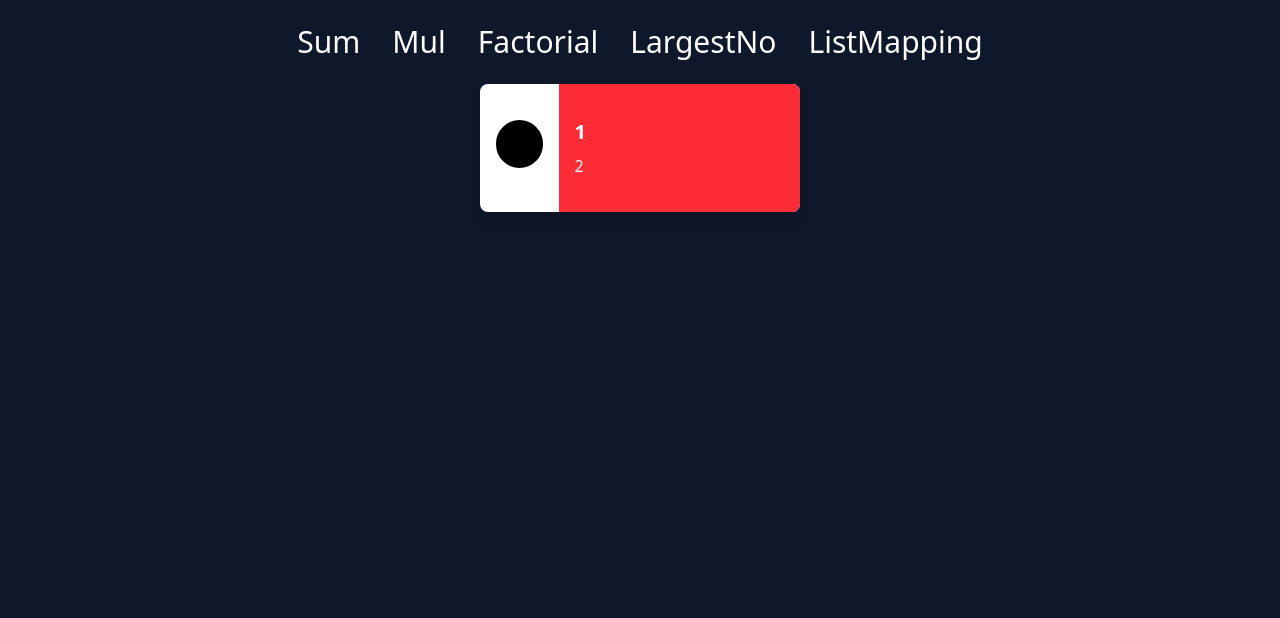
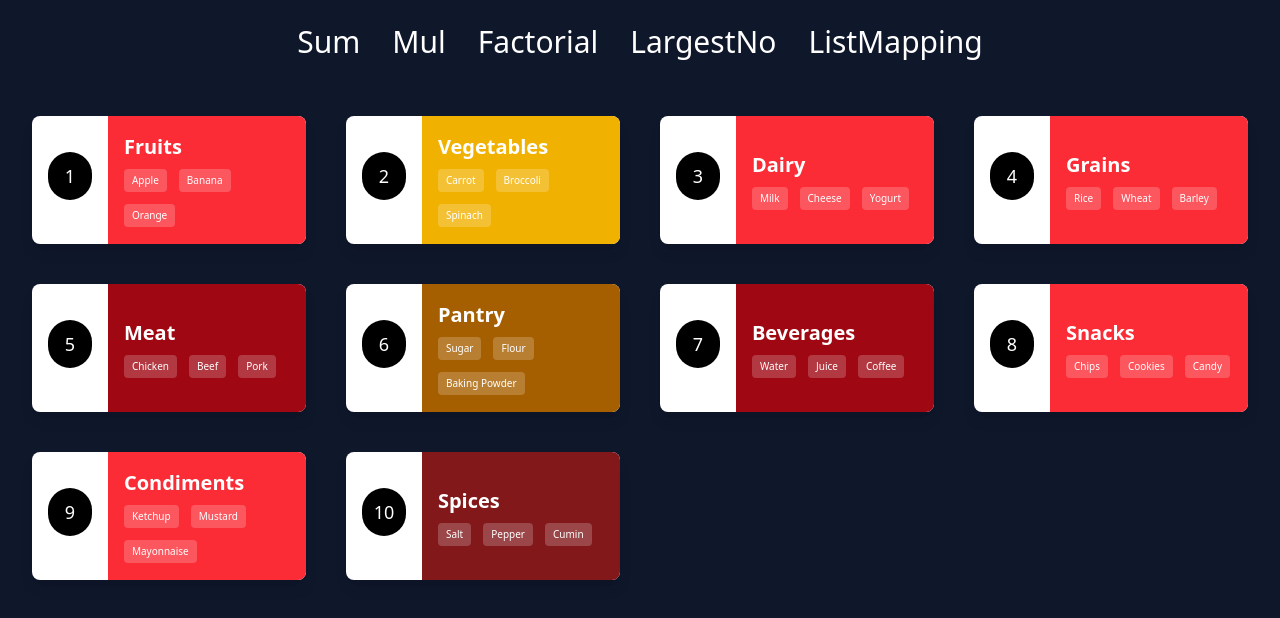
Before and after one commit to Mahakchhipa/react-website-project, a React (Vite) app: page /list in a window 1280 px wide. Shown: the top 618 px of the page. Built offline with nearby package versions, Linux system fonts and the light colour scheme.

Commit message:
Add data list

```diff
--- a/src/components/Listmapping.jsx
+++ b/src/components/Listmapping.jsx
@@ -1,30 +1,36 @@
 import React from "react";
+import data from "../utility/data";
+const Listmapping = () => {
+  return (
+    <div className="grid grid-cols-4 gap-10 p-8">
+      {data.map((data, index) => (
+        <div className="flex justify-center">
+          <div className="bg-white h-32 flex shadow-lg rounded-lg w-full sm:w-80">
+            <h1 className="bg-black w-16 h-12 text-lg rounded-full flex items-center justify-center relative top-5 lg:relative lg:top-5 text-white m-4">
+              {" "}
+              {data.id}
+            </h1>
+            <div
+              className={`${data.bgcolor} bg-red-500 w-full rounded-r-lg flex flex-col justify-center p-4`}
+            >
+              <p className="text-xl font-bold text-white">{data.name}</p>
 
-const Listmapping = () => {
-
-
+              <div className="mt-2 flex gap-3 text-white flex-wrap">
+                {data.items.map((x, itemIndex) => {
                   return (
-    <div>
-      <div  className="flex justify-center">
-        <div className="bg-white h-32 flex shadow-lg rounded-lg w-full sm:w-80">
-          <h1 className="bg-black w-16 h-12 text-lg rounded-full flex items-center justify-center relative top-5 lg:relative lg:top-5 text-white m-4"></h1>
-          <div
-            className={`bg-red-500 w-full rounded-r-lg flex flex-col justify-center p-4`}
-          >
-            <p className="text-xl font-bold text-white">1</p>
-            <div className="mt-2 flex gap-3 text-white flex-wrap">
-              {/* {category.items.map((x, itemIndex) => (
                     <div
                       key={itemIndex}
                       className="bg-white/20 px-2 py-1 rounded text-[4px] sm:text-[6px] md:text-[10px] inline-block"
                     >
                       {x}
                     </div>
-              ))} */} 2
+                  );
+                })}
               </div>
             </div>
           </div>
         </div>
+      ))}
     </div>
   );
 };
```
Lines whose indentation alone changed are shown as unchanged.
